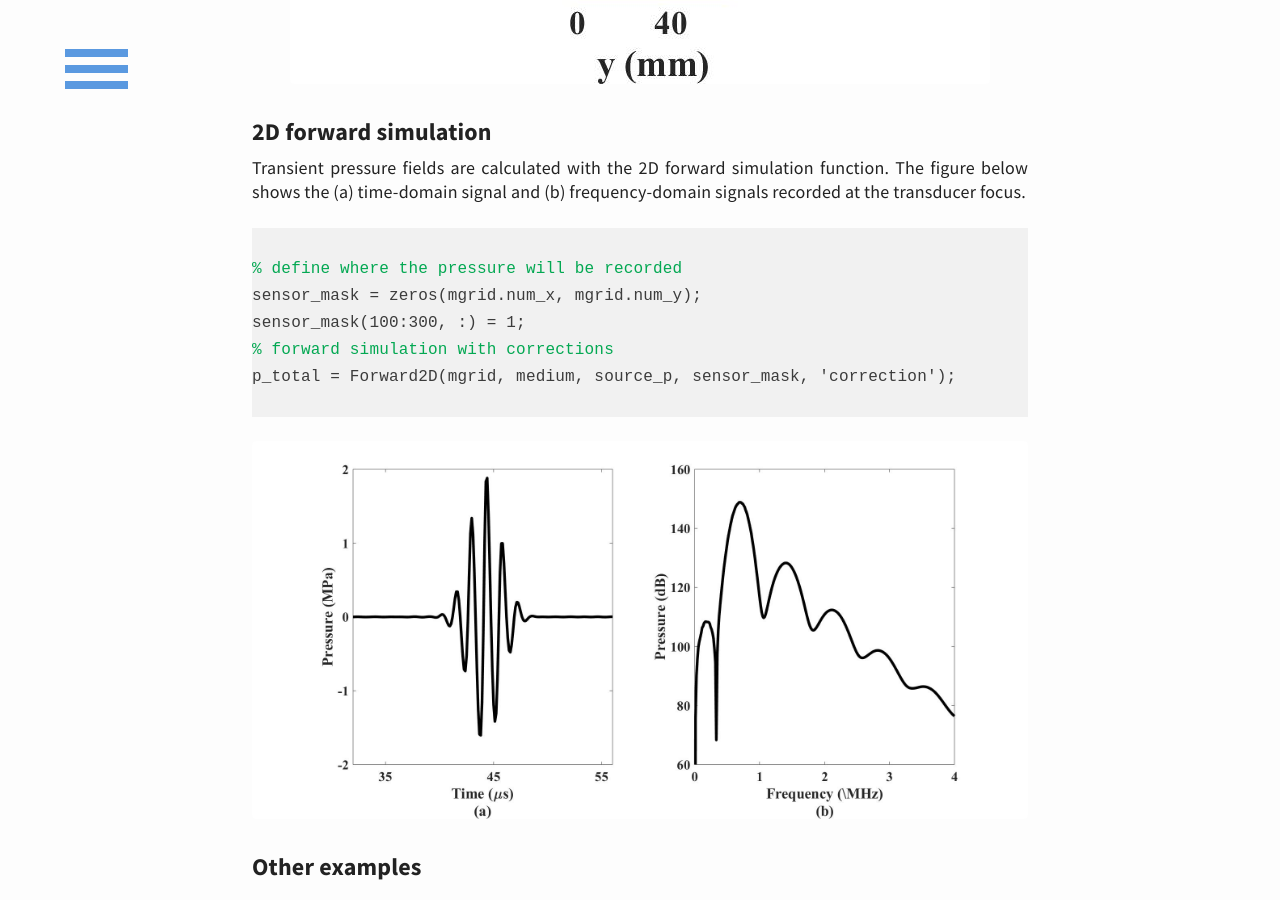
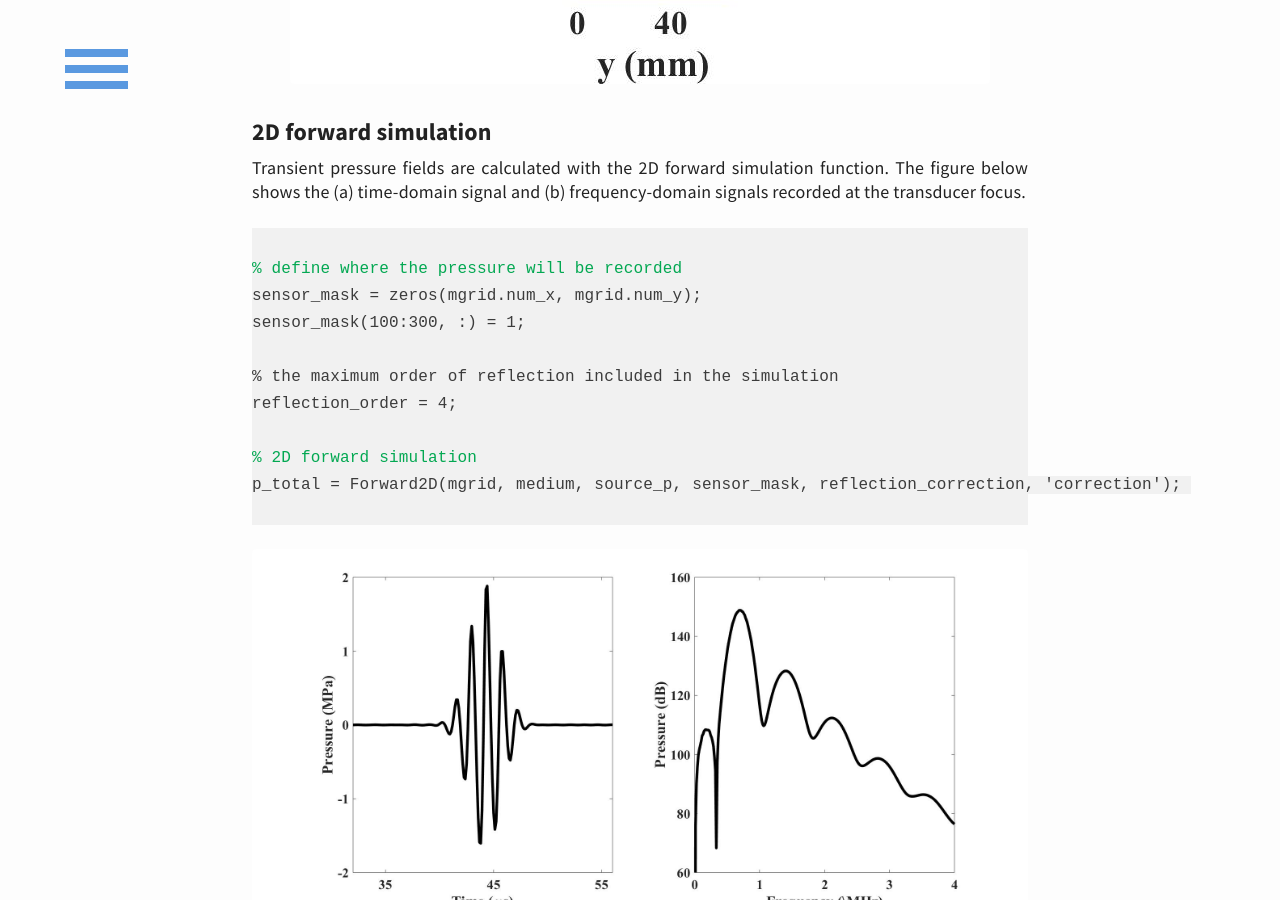
Before and after one commit to m-SOUND/mSOUND, a Jekyll site: the page built from _posts/2019-04-01-TMDM-2D-strong-speed-of-sound-contrast.html, in a window 1280 px wide and 900 px high, scrolled down 2076 px. Built offline with Jekyll 4.4.1, drawn with Linux system fonts in a browser that asks for light colours.

Commit message:
Update 2019-04-01-TMDM-2D-strong-speed-of-sound-contrast.html

```diff
--- a/_posts/2019-04-01-TMDM-2D-strong-speed-of-sound-contrast.html
+++ b/_posts/2019-04-01-TMDM-2D-strong-speed-of-sound-contrast.html
@@ -54,11 +54,11 @@ TR_focus  = 0.0643;   <font color="#03a852">% transducer focus length [m]</font>
 TR_radius = 0.0214;   <font color="#03a852">% Transducer diameter [m]</font>
 
 load 2D_strongly_heterogeneous_model.mat  <font color="#03a852">% load the tissue model data</font>
-medium.c    = c;       <font color="#03a852">% speed of sound [m/s]</font>
-medium.rho  = rho;     <font color="#03a852">% density [kg/m^3]</font>
-medium.beta = beta;    <font color="#03a852">% nonlinear coefficient </font>
-medium.ca   = ca;      <font color="#03a852">% attenuation coefficient [dB/(MHz^y cm)] </font>
-medium.cb   = cb;      <font color="#03a852">% power law exponent</font>
+medium.c    = c;      <font color="#03a852">% speed of sound [m/s]</font>
+medium.rho  = rho;    <font color="#03a852">% density [kg/m^3]</font>
+medium.beta = beta;   <font color="#03a852">% nonlinear coefficient </font>
+medium.ca   = ca;     <font color="#03a852">% attenuation coefficient [dB/(MHz^y cm)] </font>
+medium.cb   = cb;     <font color="#03a852">% power law exponent</font>
 </code>
 </pre>
 <img src="/mSOUND/img/TMDM_2D_strong_heterogeneous_model.jpg" alt="2D_strong_heterogeneous_model">
@@ -73,8 +73,12 @@ Transient pressure fields are calculated with the 2D forward simulation function
 <font color="#03a852">% define where the pressure will be recorded</font>
 sensor_mask = zeros(mgrid.num_x, mgrid.num_y);
 sensor_mask(100:300, :) = 1;
-<font color="#03a852">% forward simulation with corrections</font>
-p_total = Forward2D(mgrid, medium, source_p, sensor_mask, 'correction');
+
+% the maximum order of reflection included in the simulation
+reflection_order = 4;
+
+<font color="#03a852">% 2D forward simulation</font>
+p_total = Forward2D(mgrid, medium, source_p, sensor_mask, reflection_correction, 'correction');
 
 </code></pre>
 </p>
```
